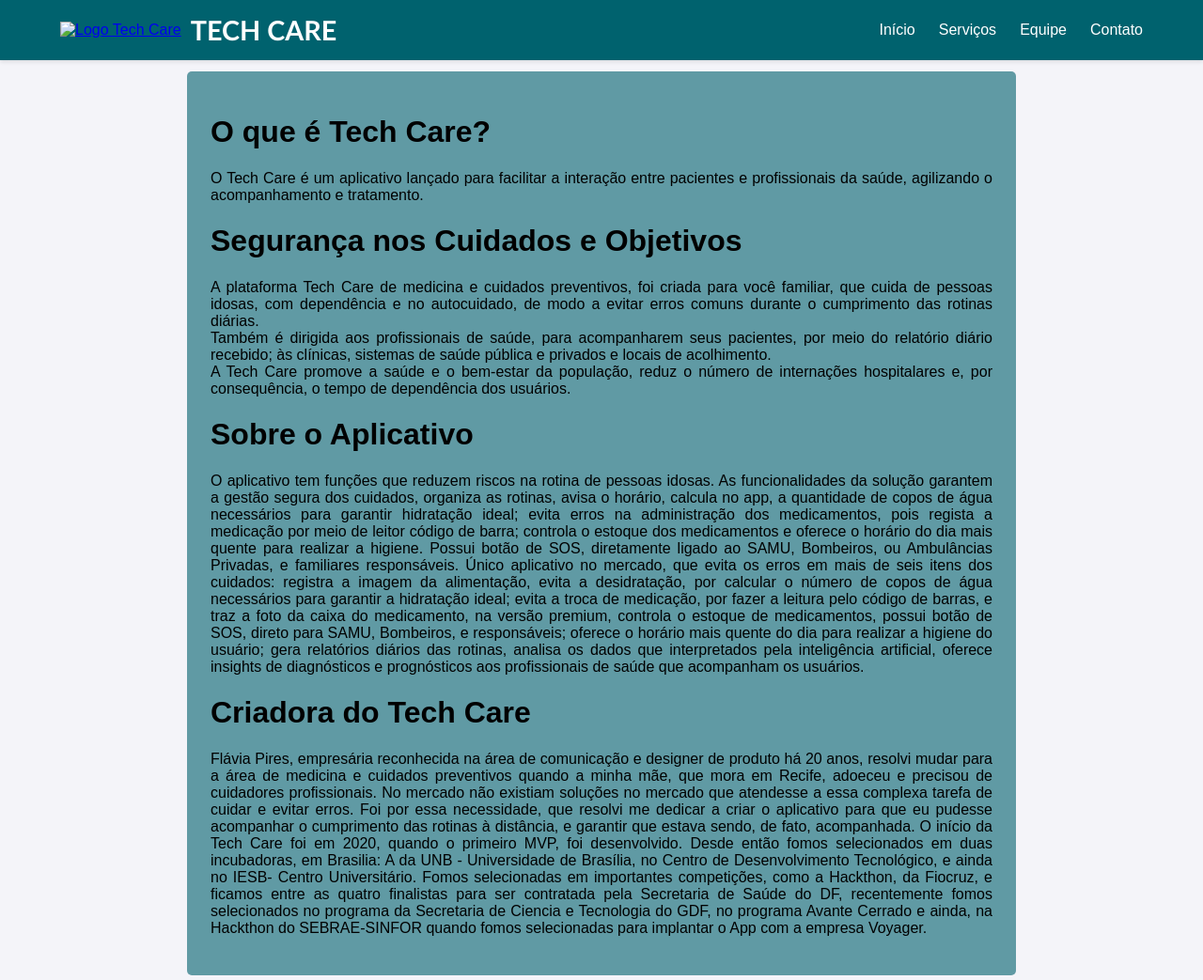
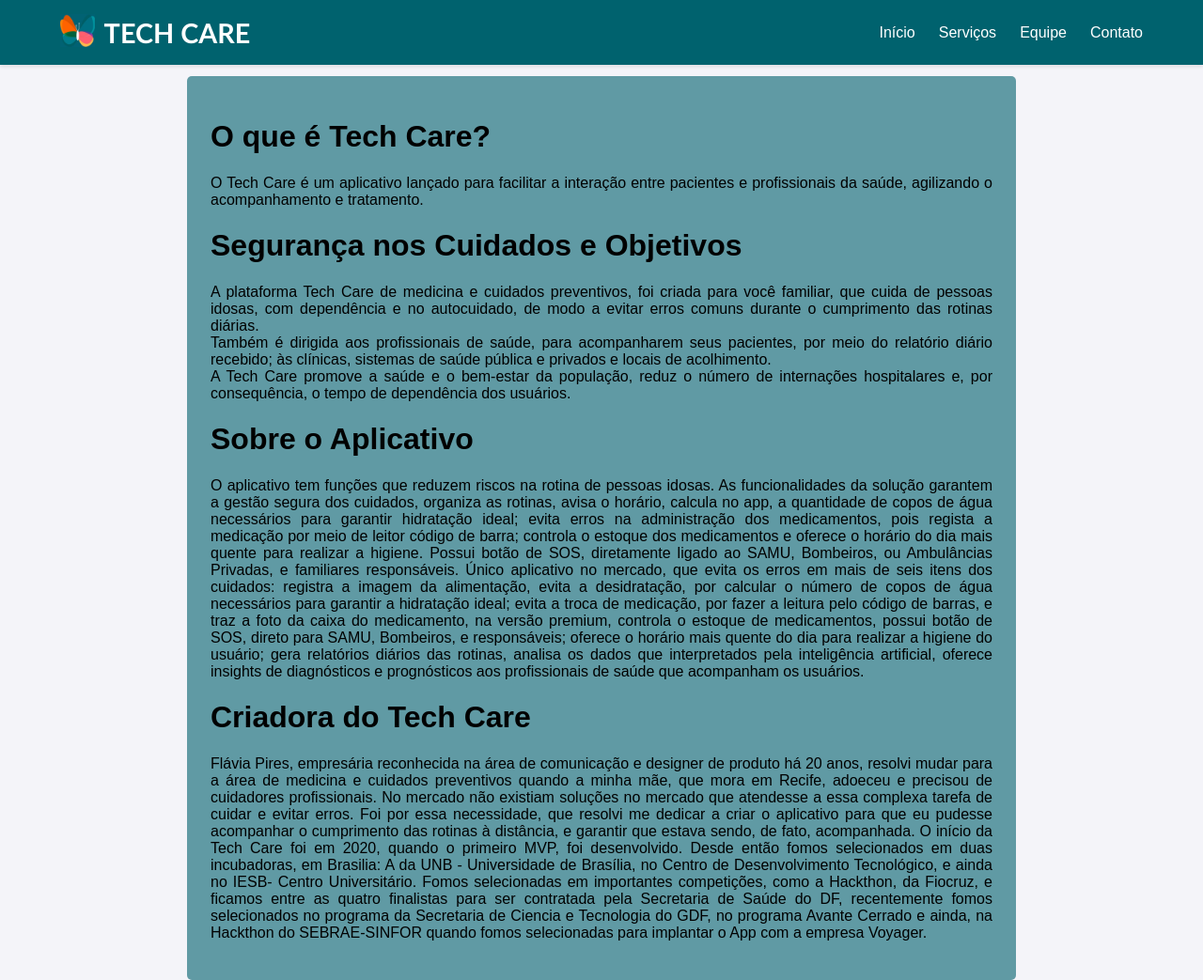
Before and after one commit to angell1506/Residencia-PD, a plain HTML site: page index.html in a window 1280 px wide. Shown: the top 1043 px of the page at 94% size. Drawn offline with Linux system fonts and the light colour scheme.

Commit message:
add mudanca

```diff
--- a/index.html
+++ b/index.html
@@ -12,7 +12,7 @@
     <header class="cabecalho">
         <div class="logo">
             <a href="#">
-                <img src="/TechLogo.jpeg" alt="Logo Tech Care" class="logo-img"></a>
+                <img src="/TechLogo.jpg" alt="Logo Tech Care" class="logo-img"></a>
             </a>
         <h1 class="titulo">TECH CARE</h1>
         </div>
```
Also changed, not shown: TechLogo.jpg (renamed from TechLogo.jpeg.jpg).
